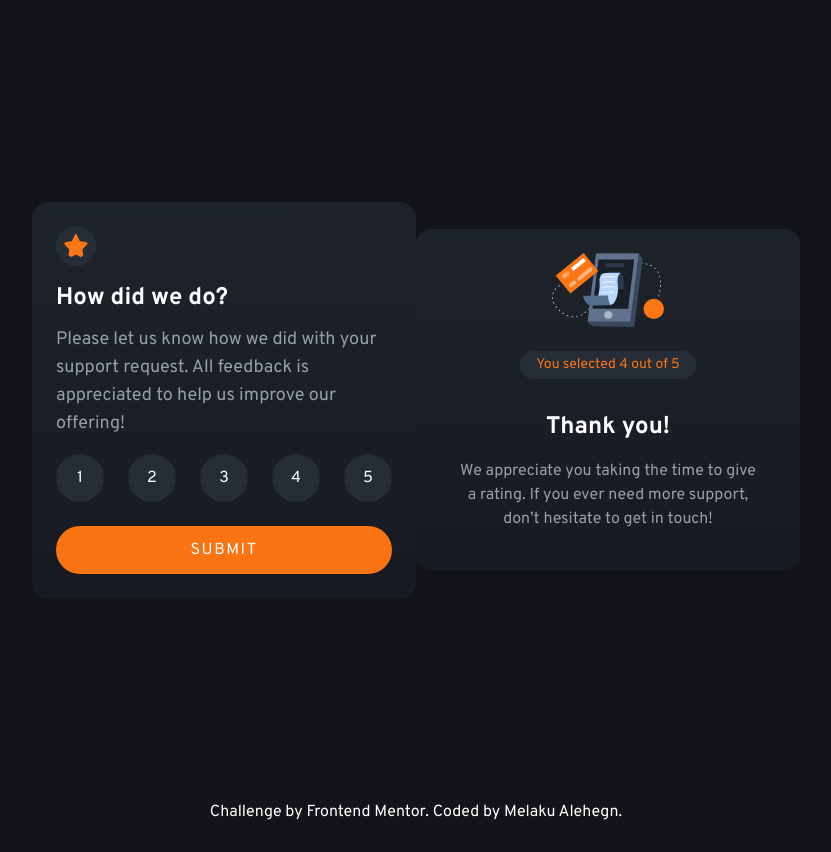
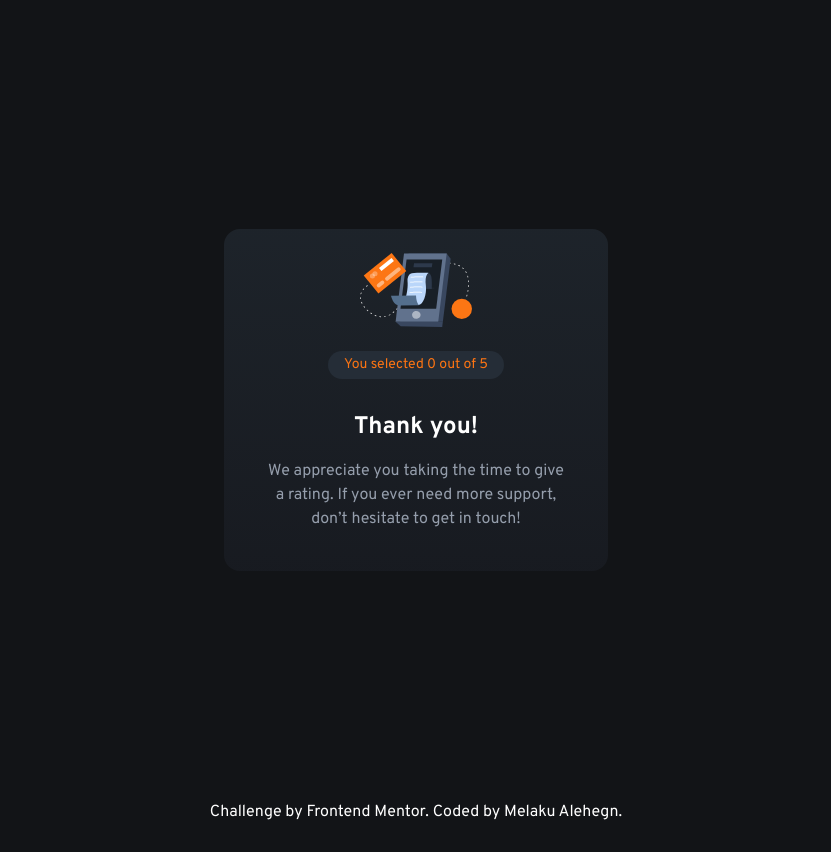
Before and after one commit to MelakuAlehegn/interactive-rating-component, a website: page index.html in a window 1280 px wide. Both pictures are taken after a click on the button "SUBMIT". Shown: the whole page, without its empty margins (224-1055 px from the left). Drawn offline with Linux system fonts and the light colour scheme.

Commit message:
javascript done

```diff
--- a/index.html
+++ b/index.html
@@ -14,7 +14,7 @@
 
 <body class="bg-veryDarkBlue font-sans text-base flex flex-col items-center">
   <main class="text-white flex h-screen items-center justify-center p-6 mb-0">
-    <div class="bg-gradient-to-b from-from-50 to-to-50 flex flex-col justify-center p-6 rounded-2xl sm:w-96">
+    <div class="card bg-gradient-to-b from-from-50 to-to-50 flex flex-col justify-center p-6 rounded-2xl sm:w-96">
       <div>
         <img class="bg-darkBlue p-2 rounded-full w-10 h-10" src="./images/icon-star.svg" alt="star icon" />
       </div>
@@ -22,31 +22,32 @@
       <p class="mt-3 text-lightGrey text-lg"> Please let us know how we did with your support request. All feedback is
         appreciated to help us improve our offering! </p>
       <ul class="flex justify-between mt-4">
-        <li><button value="1"
-            class="btn bg-darkBlue w-12 h-12 rounded-full flex justify-center items-center hover:bg-orange transition duration-300">1</button>
+        <li><button value="1" id="btn"
+            class="bg-darkBlue w-12 h-12 rounded-full flex justify-center items-center hover:bg-orange transition duration-300">1</button>
         </li>
-        <li><button value="2"
-            class="btn bg-darkBlue w-12 h-12 rounded-full flex justify-center items-center hover:bg-orange transition duration-300">2</button>
+        <li><button value="2" id="btn"
+            class="bg-darkBlue w-12 h-12 rounded-full flex justify-center items-center hover:bg-orange transition duration-300">2</button>
         </li>
-        <li><button value="3"
-            class="btn bg-darkBlue w-12 h-12 rounded-full flex justify-center items-center hover:bg-orange transition duration-300">3</button>
+        <li><button value="3" id="btn"
+            class="bg-darkBlue w-12 h-12 rounded-full flex justify-center items-center hover:bg-orange transition duration-300">3</button>
         </li>
-        <li><button value="4"
-            class="btn bg-darkBlue w-12 h-12 rounded-full flex justify-center items-center hover:bg-orange transition duration-300">4</button>
+        <li><button value="4" id="btn"
+            class="bg-darkBlue w-12 h-12 rounded-full flex justify-center items-center hover:bg-orange transition duration-300">4</button>
         </li>
-        <li><button value="5"
-            class="btn bg-darkBlue w-12 h-12 rounded-full flex justify-center items-center hover:bg-orange transition duration-300">5</button>
+        <li><button value="5" id="btn"
+            class="bg-darkBlue w-12 h-12 rounded-full flex justify-center items-center hover:bg-orange transition duration-300">5</button>
         </li>
       </ul>
-      <button
+      <button id="submit" type="submit"
         class="mt-6 bg-orange rounded-full py-3 uppercase font-sans tracking-widest  hover:bg-white hover:text-orange text-bold transition duration-300">Submit</button>
       <!-- Rating state end -->
       <!-- Thank you state start -->
     </div>
     <div
-      class="flex bg-gradient-to-b from-from-50 to-to-50 flex-col justify-center p-6 rounded-2xl sm:w-96 items-center text-center">
+      class="thankyou hidden bg-gradient-to-b from-from-50 to-to-50 flex-col justify-center p-6 rounded-2xl sm:w-96 items-center text-center">
       <img class="w-28" src="./images/illustration-thank-you.svg" alt="thankyou image">
-      <p class="text-orange bg-darkBlue text-sm px-4 py-1 rounded-full mt-6 mb-0"> You selected 4 out of 5 </p>
+      <p class="text-orange bg-darkBlue text-sm px-4 py-1 rounded-full mt-6 mb-0"> You selected <span
+          id="rating"></span> out of 5 </p>
       <h3 class="mt-8 mb-0 font-bold text-2xl"> Thank you! </h3>
       <p class="mt-0 text-lightGrey p-4"> We appreciate you taking the time to give a rating. If you ever need more
         support, don’t hesitate to get in touch! </p>
@@ -56,6 +57,7 @@
   <footer class="bg-veryDarkBlue text-white mb-7 mt-0"> Challenge by <a
       href="https://www.frontendmentor.io?ref=challenge" target="_blank">Frontend Mentor</a>. Coded by <a
       href="https://www.frontendmentor.io/profile/MelakuAlehegn" target="_blank">Melaku Alehegn</a>. </footer>
+  <script src="./main.js"></script>
 </body>
 
 </html>
--- /dev/null
+++ b/main.js
@@ -0,0 +1,21 @@
+const button = document.querySelectorAll('#btn')
+const submit = document.querySelector('#submit')
+let btnValue = 0
+
+button.forEach((btn) => {
+    btn.addEventListener('click', function () {
+        button.forEach((bt) => {
+            bt.classList.remove('bg-lightGrey')
+        })
+        btnValue = this.value
+        this.classList.add('bg-lightGrey')
+    })
+})
+submit.addEventListener('click', function (event) {
+    event.preventDefault()
+    document.querySelector('#rating').innerText = btnValue
+    document.querySelector('.card').classList.remove('flex')
+    document.querySelector('.card').classList.add('hidden')
+    document.querySelector('.thankyou').classList.remove('hidden')
+    document.querySelector('.thankyou').classList.add('flex')
+})
```
Also changed, not shown: css/main.css.
